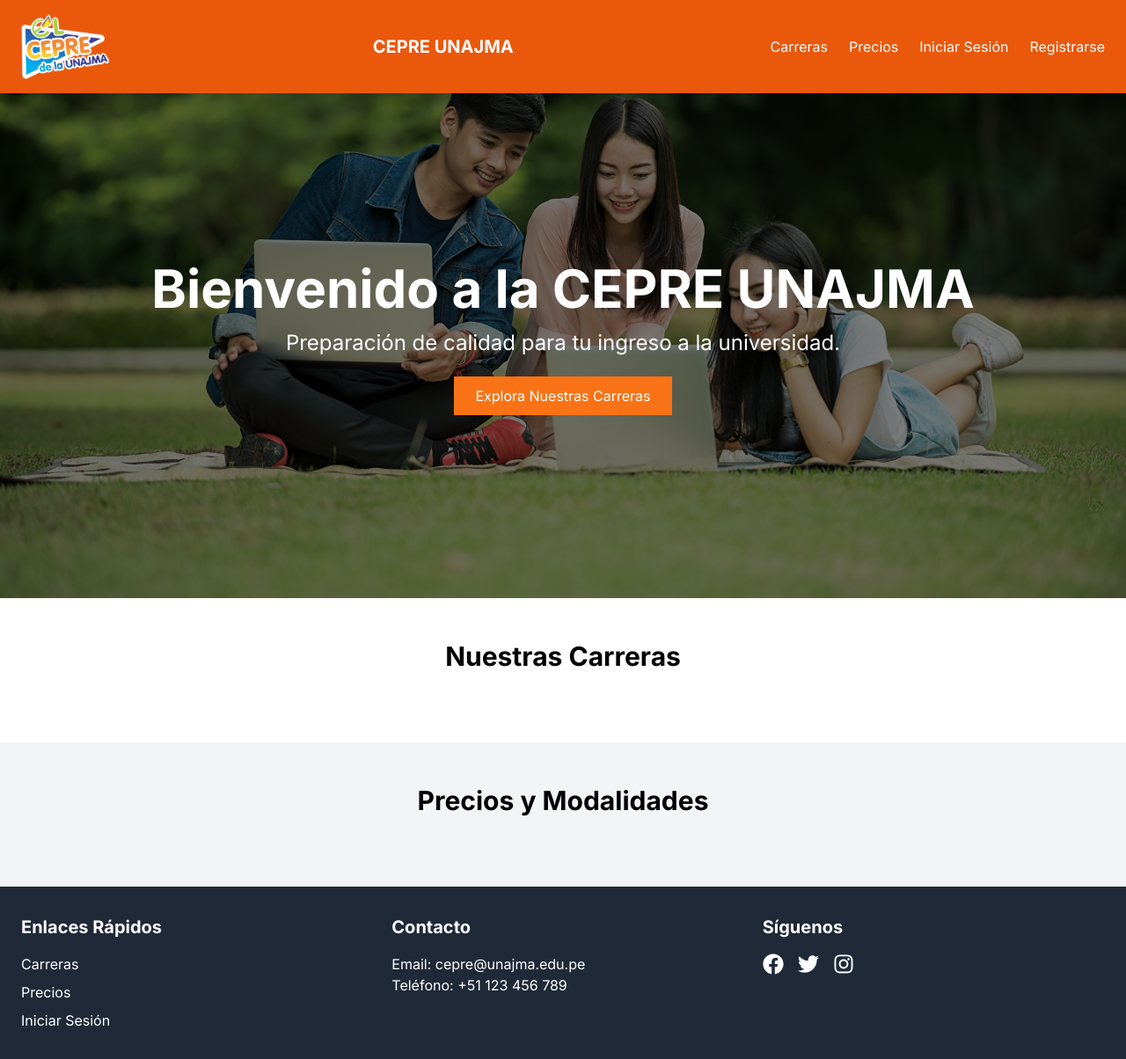
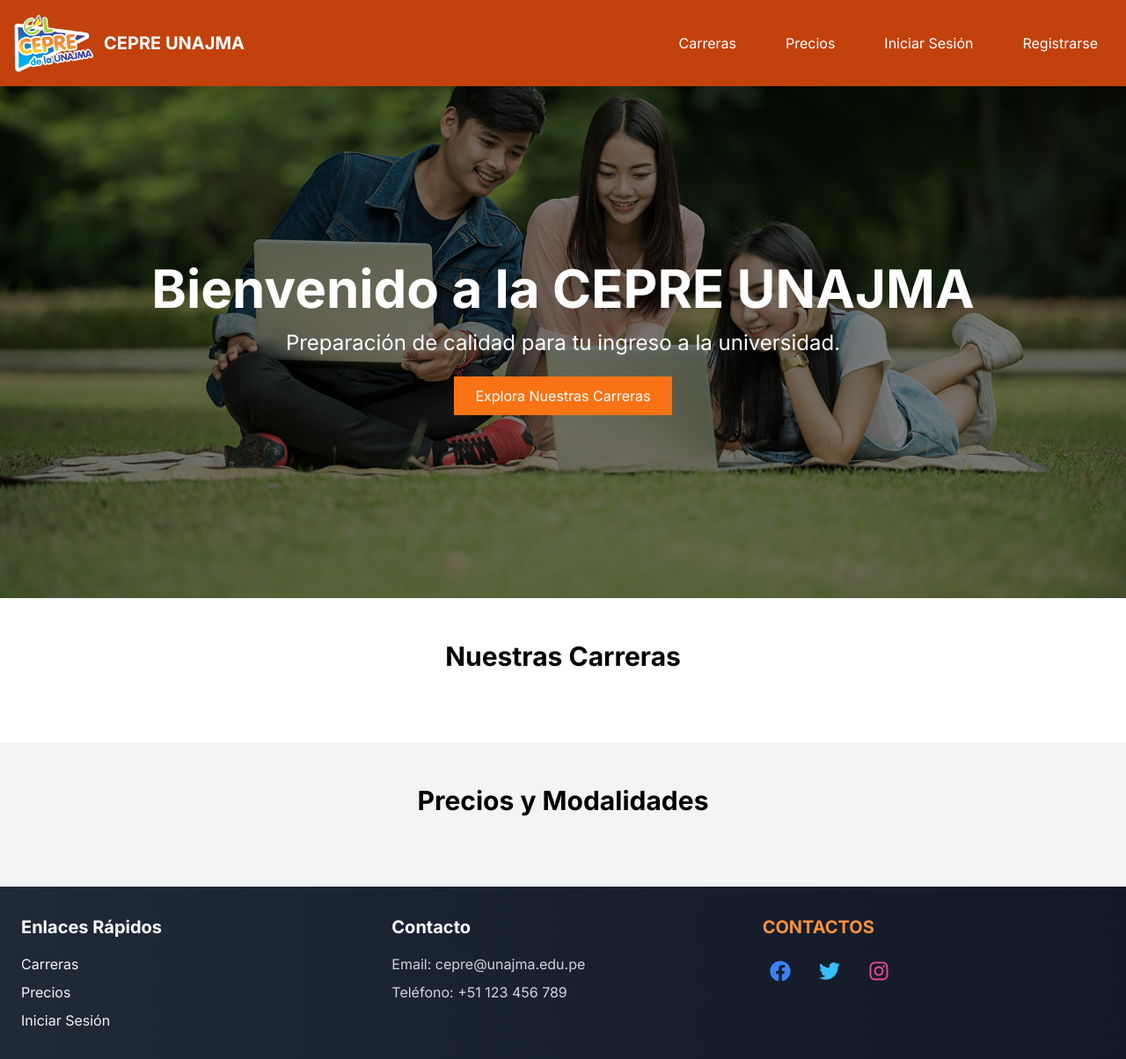
Before and after one commit to kjevingalindo/cepreunajma, a Next.js app: page / in a window 1280 px wide. Shown: the whole page at 88% size. Built offline with nearby package versions, Linux system fonts and the light colour scheme.

Commit message:
footer navbar
mejoras visuales

```diff
--- a/src/components/Footer.tsx
+++ b/src/components/Footer.tsx
@@ -2,28 +2,34 @@ import { FaFacebook, FaTwitter, FaInstagram } from 'react-icons/fa';
 
 const Footer = () => {
   return (
-    <footer className="bg-gray-800 text-white py-8">
+    <footer className="bg-gradient-to-r from-gray-800 to-gray-900 text-white py-8">
       <div className="container mx-auto px-6">
         <div className="grid grid-cols-1 md:grid-cols-3 gap-8">
           <div>
             <h3 className="text-xl font-bold mb-4">Enlaces Rápidos</h3>
             <ul className="space-y-2">
-              <li><a href="/carreras" className="hover:text-blue-500">Carreras</a></li>
-              <li><a href="/precios" className="hover:text-blue-500">Precios</a></li>
-              <li><a href="/login" className="hover:text-blue-500">Iniciar Sesión</a></li>
+              <li><a href="/carreras" className="text-gray-100 hover:text-white hover:underline transition-all duration-200">Carreras</a></li>
+              <li><a href="/precios" className="text-gray-100 hover:text-white hover:underline transition-all duration-200">Precios</a></li>
+              <li><a href="/login" className="text-gray-100 hover:text-white hover:underline transition-all duration-200">Iniciar Sesión</a></li>
             </ul>
           </div>
           <div>
             <h3 className="text-xl font-bold mb-4">Contacto</h3>
-            <p>Email: cepre@unajma.edu.pe</p>
-            <p>Teléfono: +51 123 456 789</p>
+            <p className="text-gray-300 mb-2">Email: cepre@unajma.edu.pe</p>
+            <p className="text-gray-300">Teléfono: +51 123 456 789</p>
           </div>
           <div>
-            <h3 className="text-xl font-bold mb-4">Síguenos</h3>
+            <h3 className="text-xl font-bold mb-4 text-orange-400 uppercase">Contactos</h3>
             <div className="flex space-x-4">
-              <a href="#" className="hover:text-blue-500"><FaFacebook size={24} /></a>
-              <a href="#" className="hover:text-blue-500"><FaTwitter size={24} /></a>
-              <a href="#" className="hover:text-blue-500"><FaInstagram size={24} /></a>
+              <a href="#" aria-label="Facebook" className="text-blue-500 p-2 hover:text-blue-600">
+                <FaFacebook size={24} />
+              </a>
+              <a href="#" aria-label="Twitter" className="text-sky-400 p-2 hover:text-sky-500">
+                <FaTwitter size={24} />
+              </a>
+              <a href="#" aria-label="Instagram" className="text-pink-500 p-2 hover:text-pink-600">
+                <FaInstagram size={24} />
+              </a>
             </div>
           </div>
         </div>
--- a/src/components/Navbar.tsx
+++ b/src/components/Navbar.tsx
@@ -4,29 +4,32 @@ import Image from 'next/image';
 
 const Navbar = () => {
   return (
-    <nav className="bg-orange-600 shadow-lg fixed w-full top-0 z-50">
-      <div className="container mx-auto px-6 py-4 flex justify-between items-center">
-      <Image
-            src="/images/logo-cepre.png" // Ruta de la imagen
-            alt="Logo CEPRE"
-            width={100} // Ancho de la imagen
-            height={100} // Alto de la imagen
-            className="mr-2" // Margen a la derecha del texto
+    <nav className="bg-orange-700 shadow-lg fixed w-full top-0 z-50" role="navigation" aria-label="Main navigation">
+      <div className="container mx-auto px-4 py-4 flex justify-between items-center">
+        <div className="flex items-center">
+          <Image
+            src="/images/logo-cepre.png"
+            alt="Logo del Centro Preuniversitario UNAJMA"
+            width={90}
+            height={90}
+            priority
+            className="mr-3 h-auto"
           />
-        <Link href="/" className="text-xl font-bold text-white">
-          CEPRE UNAJMA
-        </Link>
-        <div className="flex space-x-6">
-          <Link href="/carreras" className="text-white hover:text-gray-200">
+          <Link href="/" className="text-xl font-bold text-white">
+            CEPRE UNAJMA
+          </Link>
+        </div>
+        <div className="flex gap-x-6">
+          <Link href="/carreras" className="text-white hover:text-gray-200 block px-4 py-2">
             Carreras
           </Link>
-          <Link href="/precios" className="text-white hover:text-gray-200">
+          <Link href="/precios" className="text-white hover:text-gray-200 block px-4 py-2">
             Precios
           </Link>
-          <Link href="/login" className="text-white hover:text-gray-200">
+          <Link href="/login" className="text-white hover:text-gray-200 block px-4 py-2">
             Iniciar Sesión
           </Link>
-          <Link href="/register" className="text-white hover:text-gray-200">
+          <Link href="/register" className="text-white hover:text-gray-200 block px-4 py-2">
             Registrarse
           </Link>
         </div>
```
